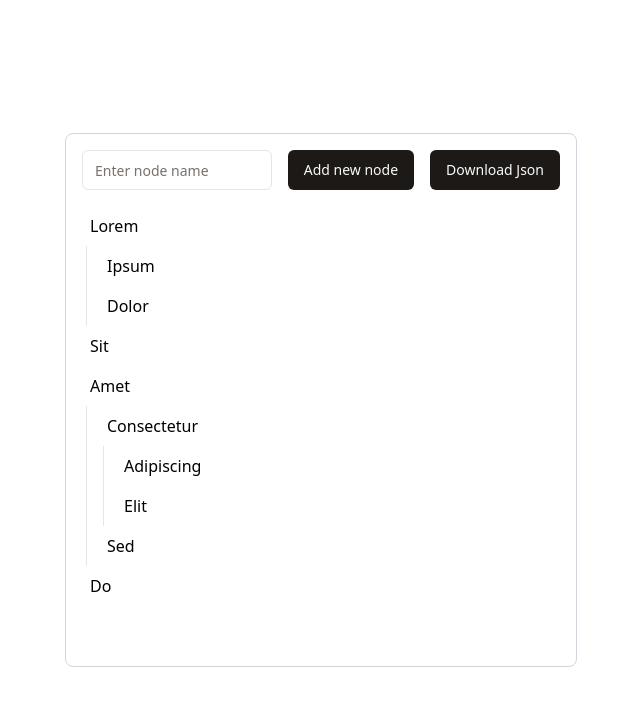
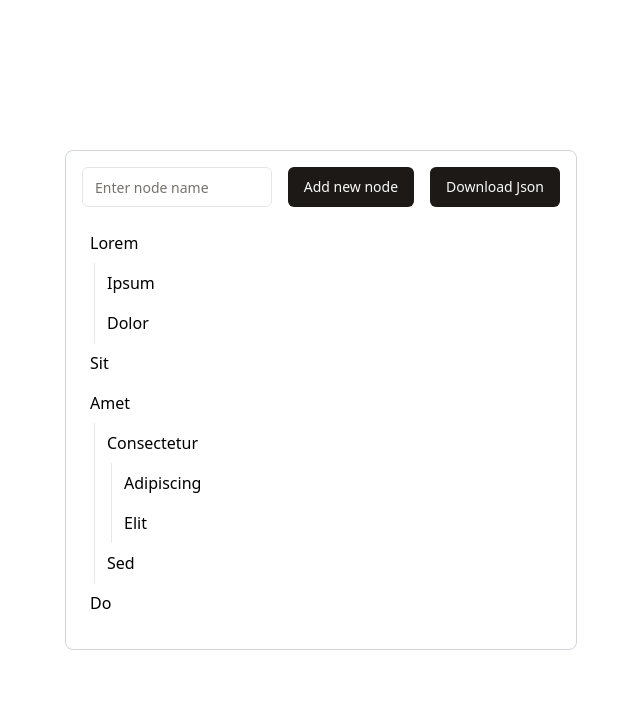
Before and after one commit to sabbaken/draggable-tree, a React (Vite) app: page / in a window 1280 px wide. Shown: the top 706 px of the page, without its empty margins (319-959 px from the left). Built offline with nearby package versions, Linux system fonts and the light colour scheme.

Commit message:
refactor: tree component

```diff
--- a/package.json
+++ b/package.json
@@ -15,6 +15,7 @@
     "class-variance-authority": "^0.7.0",
     "classnames": "^2.5.1",
     "file-saver": "^2.0.5",
+    "lodash": "^4.17.21",
     "lucide-react": "^0.417.0",
     "react": "^18.3.1",
     "react-dnd": "^16.0.1",
@@ -24,6 +25,7 @@
   },
   "devDependencies": {
     "@types/file-saver": "^2.0.7",
+    "@types/lodash": "^4.17.7",
     "@types/react": "^18.3.3",
     "@types/react-dnd": "^3.0.2",
     "@types/react-dnd-html5-backend": "^3.0.2",
--- a/src/components/input.tsx
+++ b/src/components/input.tsx
@@ -11,7 +11,7 @@ const Input = React.forwardRef<HTMLInputElement, InputProps>(
       <input
         type={type}
         className={cn(
-          "flex h-10 w-full rounded-md border border-stone-200 bg-white px-3 py-2 text-sm ring-offset-white file:border-0 file:bg-transparent file:text-sm file:font-medium placeholder:text-stone-500 focus-visible:outline-none focus-visible:ring-2 focus-visible:ring-stone-950 focus-visible:ring-offset-2 disabled:cursor-not-allowed disabled:opacity-50 dark:border-stone-800 dark:bg-stone-950 dark:ring-offset-stone-950 dark:placeholder:text-stone-400 dark:focus-visible:ring-stone-300",
+          "flex h-10 w-full rounded-md border border-stone-200 bg-white px-3 py-2 text-sm ring-offset-white file:border-0 file:bg-transparent file:text-sm file:font-medium placeholder:text-stone-500 focus-visible:outline-none focus-visible:ring-2 focus-visible:ring-stone-950 focus-visible:ring-offset-2 disabled:cursor-not-allowed disabled:opacity-50",
           className,
         )}
         ref={ref}
--- a/src/components/toolbar.tsx
+++ /dev/null
@@ -1,43 +0,0 @@
-import React from "react";
-import Card from "./card.tsx";
-import {Button} from "./button.tsx";
-import {Redo2Icon, RotateCcwIcon, Undo2Icon} from "lucide-react";
-import {useDispatch} from "react-redux";
-
-const Toolbar: React.FC = () => {
-  const dispatch = useDispatch();
-
-  const handleUndo = () => {
-    // dispatch(undo())
-  };
-
-  const handleRedo = () => {
-    // dispatch(redo())
-  };
-
-  const handleReset = () => {
-    // dispatch(resetGame())
-  };
-
-  return (
-    <div className="flex flex-col gap-4 absolute left-2 top-1/2 transform -translate-y-1/2 z-10">
-      <Card className="flex flex-col gap-1">
-        <Button variant="ghost"
-                size="squareMd"
-                onClick={handleUndo}
-                children={<Undo2Icon />}
-        />
-        <Button variant="ghost"
-                size="squareMd"
-                onClick={handleRedo}
-                children={<Redo2Icon />} />
-        <Button variant="ghost"
-                size="squareMd"
-                onClick={handleReset}
-                children={<RotateCcwIcon />} />
-      </Card>
-    </div>
-  );
-};
-
-export default Toolbar;
--- a/src/components/tree/tree.tsx
+++ b/src/components/tree/tree.tsx
@@ -4,7 +4,11 @@ import {HTML5Backend} from "react-dnd-html5-backend";
 import TreeNode from "./treeNode";
 import {Input} from "../input.tsx";
 import {Button} from "../button.tsx";
-import { saveAs } from 'file-saver';
+import {saveAs} from "file-saver";
+import {addNodeRecursive, findNodeAndParent, removeNodeRecursive} from "../../utils/treeNodes.ts";
+import {cloneDeep} from "lodash";
+import {generateRandomId} from "../../utils/randomNumericalId.ts";
+import Card from "../card.tsx";
 
 export interface TreeNodeData {
   id: number;
@@ -20,25 +24,8 @@ const Tree: React.FC<TreeProps> = ({initialData}) => {
   const [treeData, setTreeData] = useState<TreeNodeData[]>(initialData);
   const [newNodeName, setNewNodeName] = useState<string>("");
 
-  const findNodeAndParent = (
-    nodes: TreeNodeData[],
-    nodeId: number,
-    parent: TreeNodeData | null = null,
-  ): {node: TreeNodeData; parent: TreeNodeData | null} | null => {
-    for (const node of nodes) {
-      if (node.id === nodeId) {
-        return {node, parent};
-      }
-      if (node.children) {
-        const result = findNodeAndParent(node.children, nodeId, node);
-        if (result) return result;
-      }
-    }
-    return null;
-  };
-
   const moveNode = useCallback((draggedNodeId: number, targetNodeId: number) => {
-    let treeDataCopy = JSON.parse(JSON.stringify(treeData));
+    let treeDataCopy = cloneDeep(treeData);
     const draggedNodeInfo = findNodeAndParent(treeDataCopy, draggedNodeId);
     const targetNodeInfo = findNodeAndParent(treeDataCopy, targetNodeId);
 
@@ -62,37 +49,17 @@ const Tree: React.FC<TreeProps> = ({initialData}) => {
   }, [treeData]);
 
   const removeNode = useCallback((nodeId: number) => {
-    const removeNodeRecursive = (nodes: TreeNodeData[], nodeId: number): TreeNodeData[] => {
-      return nodes
-        .filter(node => node.id !== nodeId)
-        .map(node => ({
-          ...node,
-          children: node.children ? removeNodeRecursive(node.children, nodeId) : undefined,
-        }));
-    };
-
     setTreeData(prevData => removeNodeRecursive(prevData, nodeId));
   }, []);
 
   const addNode = useCallback((name: string, parentId: number | null = null) => {
-    const newId = Math.floor(Math.random() * 10000);
+    const newId = generateRandomId();
     const newNode: TreeNodeData = {id: newId, name};
 
     if (parentId === null) {
       setTreeData(prevData => [...prevData, newNode]);
     } else {
-      const addNodeRecursive = (nodes: TreeNodeData[], parentId: number): TreeNodeData[] => {
-        return nodes.map(node => {
-          if (node.id === parentId) {
-            node.children = node.children ? [...node.children, newNode] : [newNode];
-          } else if (node.children) {
-            node.children = addNodeRecursive(node.children, parentId);
-          }
-          return node;
-        });
-      };
-
-      setTreeData(prevData => addNodeRecursive(prevData, parentId));
+      setTreeData(prevData => addNodeRecursive(prevData, parentId, newNode));
     }
   }, []);
 
@@ -109,11 +76,12 @@ const Tree: React.FC<TreeProps> = ({initialData}) => {
   };
 
   const handleDownloadJson = () => {
-    const jsonBlob = new Blob([JSON.stringify(treeData, null, 2)], {type: 'application/json'});
-    saveAs(jsonBlob, 'treeData.json');
+    const jsonBlob = new Blob([JSON.stringify(treeData, null, 2)], {type: "application/json"});
+    saveAs(jsonBlob, "treeData.json");
   };
 
   return (
+    <Card className="w-full max-w-lg min-h-[500px] my-8 p-4 overflow-y-scroll">
       <DndProvider backend={HTML5Backend}>
         <form className="flex gap-4 mb-4" onSubmit={handleFormSubmit}>
           <Input
@@ -126,12 +94,13 @@ const Tree: React.FC<TreeProps> = ({initialData}) => {
           <Button type="button" onClick={handleDownloadJson}>Download Json</Button>
         </form>
 
-      <div className=''>
+        <div>
           {treeData.map((node) => (
             <TreeNode key={node.id} node={node} moveNode={moveNode} onDelete={removeNode} />
           ))}
         </div>
       </DndProvider>
+    </Card>
   );
 };
 
--- a/src/components/tree/treeNode.tsx
+++ b/src/components/tree/treeNode.tsx
@@ -36,7 +36,7 @@ const TreeNode: React.FC<TreeNodeProps> = ({ node, moveNode, onDelete }) => {
   drag(drop(dropRef));
 
   return (
-    <div className="cursor-grab" ref={dropRef} style={{ opacity: isDragging ? 0.5 : 1 }}>
+    <div className="cursor-grab bg-white" ref={dropRef} style={{ opacity: isDragging ? 0.5 : 1 }}>
       <div className='group hover:bg-gray-50 px-2 rounded w-full flex justify-between items-center h-10'>
         {node.name}
         <Button variant="link" size="sm" className="group-hover:opacity-100 focus-visible:opacity-100 opacity-0 " onClick={() => onDelete(node.id)}>
@@ -45,7 +45,7 @@ const TreeNode: React.FC<TreeNodeProps> = ({ node, moveNode, onDelete }) => {
       </div>
 
       {node.children && (
-        <div className='border-l border-gray-200 ml-1 pl-3'>
+        <div className='border-l border-gray-200 ml-3 pl-1'>
           {node.children.map((childNode) => (
             <TreeNode key={childNode.id} node={childNode} moveNode={moveNode} onDelete={onDelete} />
           ))}
--- a/src/main.tsx
+++ b/src/main.tsx
@@ -2,13 +2,9 @@ import React from "react";
 import ReactDOM from "react-dom/client";
 import "./styles/index.css";
 import DraggableTree from "./pages/draggableTree.tsx";
-import {Provider} from "react-redux";
-import {store} from "./store/store.ts";
 
 ReactDOM.createRoot(document.getElementById("root")!).render(
   <React.StrictMode>
-    <Provider store={store}>
-      <DraggableTree />
-    </Provider>
+    <DraggableTree />
   </React.StrictMode>,
 );
--- a/src/pages/draggableTree.tsx
+++ b/src/pages/draggableTree.tsx
@@ -1,5 +1,4 @@
 import React from "react";
-import Card from "../components/card.tsx";
 import Tree from "../components/tree/tree.tsx";
 import {initialData} from "../constants/treeInitialData.ts";
 
@@ -7,9 +6,7 @@ import {initialData} from "../constants/treeInitialData.ts";
 const DraggableTree: React.FC = () => {
   return (
     <div className="w-full h-screen flex flex-col items-center justify-center">
-      <Card className="w-full max-w-lg h-2/3 p-4">
-        <Tree initialData={initialData} />
-      </Card>
+      <Tree initialData={initialData} />
     </div>
   );
 };
--- a/src/store/store.ts
+++ /dev/null
@@ -1,7 +0,0 @@
-import {configureStore} from "@reduxjs/toolkit";
-
-export const store: any = configureStore({
-  reducer: {},
-});
-
-export type RootState = ReturnType<typeof store.getState>;
--- /dev/null
+++ b/src/utils/randomNumericalId.ts
@@ -0,0 +1,5 @@
+import {random} from "lodash";
+
+export const generateRandomId = (min = 1, max = 1_000_000) => {
+  return random(min, max);
+};
--- /dev/null
+++ b/src/utils/treeNodes.ts
@@ -0,0 +1,38 @@
+import {TreeNodeData} from "../components/tree/tree.tsx";
+
+export const findNodeAndParent = (
+  nodes: TreeNodeData[],
+  nodeId: number,
+  parent: TreeNodeData | null = null,
+): {node: TreeNodeData; parent: TreeNodeData | null} | null => {
+  for (const node of nodes) {
+    if (node.id === nodeId) {
+      return {node, parent};
+    }
+    if (node.children) {
+      const result = findNodeAndParent(node.children, nodeId, node);
+      if (result) return result;
+    }
+  }
+  return null;
+};
+
+export const removeNodeRecursive = (nodes: TreeNodeData[], nodeId: number): TreeNodeData[] => {
+  return nodes
+    .filter(node => node.id !== nodeId)
+    .map(node => ({
+      ...node,
+      children: node.children ? removeNodeRecursive(node.children, nodeId) : undefined,
+    }));
+};
+
+export const addNodeRecursive = (nodes: TreeNodeData[], parentId: number, newNode: TreeNodeData): TreeNodeData[] => {
+  return nodes.map(node => {
+    if (node.id === parentId) {
+      node.children = node.children ? [...node.children, newNode] : [newNode];
+    } else if (node.children) {
+      node.children = addNodeRecursive(node.children, parentId, newNode);
+    }
+    return node;
+  });
+};
```
Also changed, not shown: 1 other file (tests, documents, lock files or other folders). Lines whose indentation alone changed are shown as unchanged.
